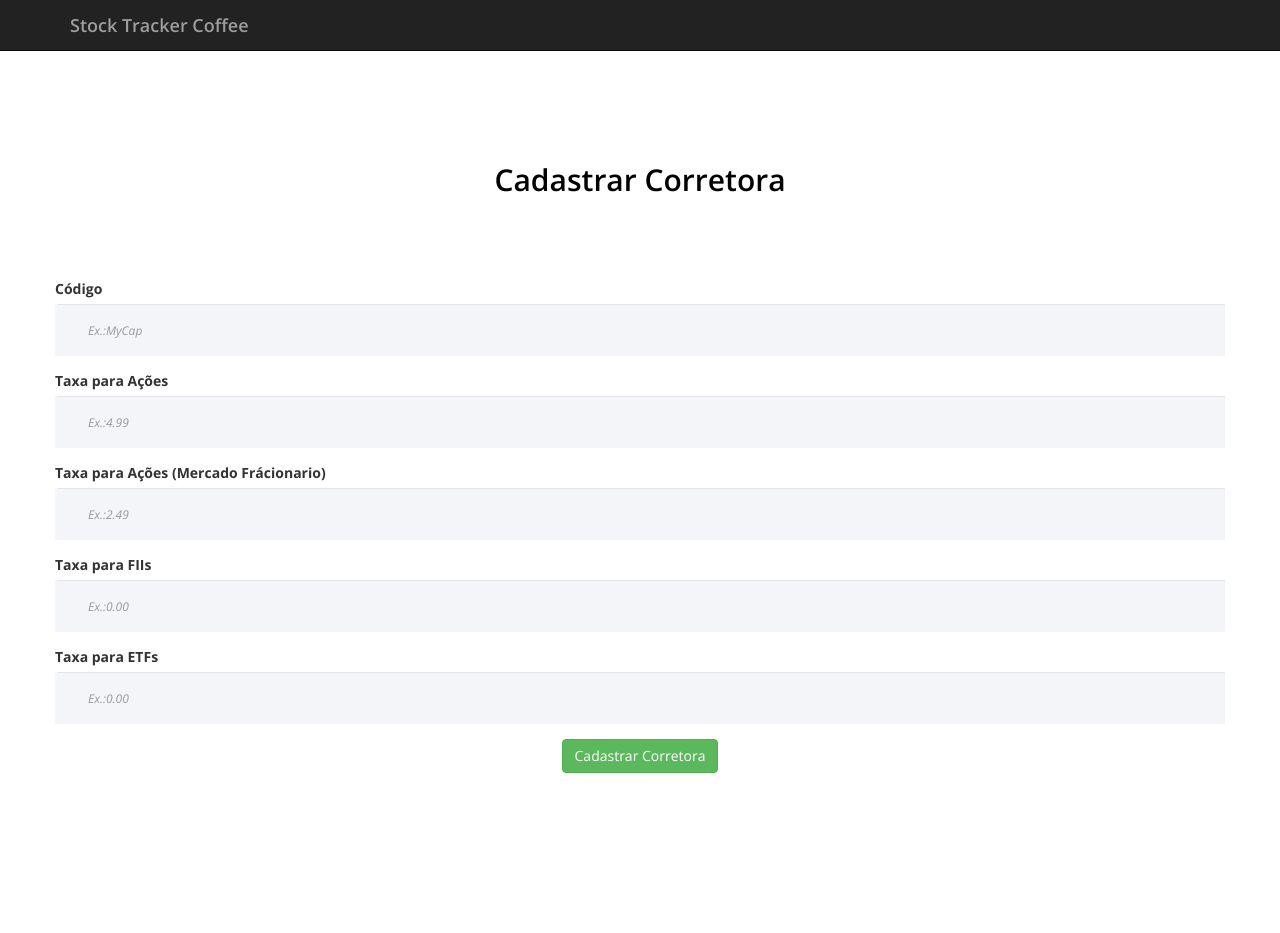
After one commit to reihtw/stocktracker, a Django app: page /corretoras/cadastrar in a window 1280 px wide. The commit adds this page. Run offline with Django 3.2, Linux system fonts and the light colour scheme; some libraries are stand-ins or nearby versions.

Commit message:
Broker dashboard and broker register function

```diff
--- /dev/null
+++ b/corretora/urls.py
@@ -0,0 +1,8 @@
+from django.urls import path
+
+from . import views
+
+urlpatterns = [
+    path('', views.visualizar_corretoras, name='visualizar_corretoras'),
+    path('cadastrar', views.cadastrar_corretora, name='cadastrar_corretora')
+]
--- a/corretora/views.py
+++ b/corretora/views.py
@@ -1,3 +1,44 @@
-from django.shortcuts import render
+from django.shortcuts import render, redirect, get_object_or_404
+from django.contrib.auth.models import User
+from django.contrib import messages
+
+from .models import Corretora
 
 # Create your views here.
+
+def visualizar_corretoras(request):
+    corretoras = Corretora.objects.all()
+
+    dados = {
+        'corretoras' : corretoras
+    }
+
+    return render(request, 'corretora/visualizar_corretoras.html', dados)
+
+def cadastrar_corretora(request):
+    if request.method == 'POST':
+        nome = request.POST['nome']
+        taxa_acoes = request.POST['taxa_acoes']
+        taxa_acoes_fracionario = request.POST['taxa_acoes_fracionario']
+        taxa_fiis = request.POST['taxa_fiis']
+        taxa_etfs = request.POST['taxa_etfs']
+
+        user = get_object_or_404(User, pk=request.user.id)
+
+        if Corretora.objects.filter(nome=nome):
+            messages.error(request, 'Corretora já cadastrada!')
+            return redirect('cadastrar_corretora')
+
+        corretora = Corretora.objects.create(
+            usuario=user,
+            nome=nome,
+            taxa_acoes=taxa_acoes,
+            taxa_acoes_fracionario=taxa_acoes_fracionario,
+            taxa_fiis=taxa_fiis,
+            taxa_etfs=taxa_etfs
+        )
+
+        corretora.save()
+
+        return redirect('visualizar_corretoras')
+    return render(request, 'corretora/cadastrar_corretora.html')
--- a/stocktracker/urls.py
+++ b/stocktracker/urls.py
@@ -20,5 +20,6 @@ urlpatterns = [
     path('', include('usuario.urls')),
     path('', include('papel.urls')),
     path('historico/', include('historico.urls')),
+    path('corretoras/', include('corretora.urls')),
     path('admin/', admin.site.urls),
 ]
--- /dev/null
+++ b/templates/corretora/cadastrar_corretora.html
@@ -0,0 +1,54 @@
+{% extends 'base.html' %}
+{% load static %}
+{% block content %}
+
+{% include 'partials/_menu.html' %}
+
+<div class="contact-area section-padding-0-80">
+    <div class="contact-area section-padding-0-80">
+        <div class="container">
+            <div class="row">
+                <div class="col-12">
+                    <div class="section-heading">
+                        <h2>Cadastrar Corretora</h2>
+                    </div>
+                </div>
+            </div>
+            <div class="row">
+                <div class="col-12">
+                    {% include 'partials/_alertas.html' %}
+                    <div class="contact-form-area">
+                        <form action="{% url 'cadastrar_corretora' %}" method="POST">
+                            {% csrf_token %}
+                            <div class="row">
+                                <div class="col-12 col-lg-12">
+                                    <label for="codigo"><b>Código</b></label>
+                                    <input type="text" id="nome" class="form-control" name="nome" placeholder="Ex.:MyCap" required>
+                                </div>
+                                <div class="col-12 col-lg-12">
+                                    <label for="codigo"><b>Taxa para Ações</b></label>
+                                    <input type="text" id="taxa_acoes" class="form-control" name="taxa_acoes" placeholder="Ex.:4.99" required>
+                                </div>
+                                <div class="col-12 col-lg-12">
+                                    <label for="codigo"><b>Taxa para Ações (Mercado Frácionario)</b></label>
+                                    <input type="text" id="taxa_acoes_fracionario" class="form-control" name="taxa_acoes_fracionario" placeholder="Ex.:2.49" required>
+                                </div>
+                                <div class="col-12 col-lg-12">
+                                    <label for="codigo"><b>Taxa para FIIs</b></label>
+                                    <input type="text" id="taxa_fiis" class="form-control" name="taxa_fiis" placeholder="Ex.:0.00" required>
+                                </div>
+                                <div class="col-12 col-lg-12">
+                                    <label for="codigo"><b>Taxa para ETFs</b></label>
+                                    <input type="text" id="taxa_etfs" class="form-control" name="taxa_etfs" placeholder="Ex.:0.00" required>
+                                </div>
+                                <div class="col-12 text-center">
+                                    <button class="btn btn-success" type="submit">Cadastrar Corretora</button>
+                                </div>
+                            </div>
+                        </form>
+                    </div>
+                </div>
+            </div>
+        </div>
+    </div>
+{% endblock %}
--- a/templates/partials/_menu.html
+++ b/templates/partials/_menu.html
@@ -10,7 +10,7 @@
                 {% if user.is_authenticated %}
 					<li><a href="{% url 'papeis' %}">Papeis</a></li>
 					<li><a href="#">Minhas negociações</a></li>
-					<li><a href="#">Minhas corretoras</a></li>
+					<li><a href="{% url 'visualizar_corretoras' %}">Minhas corretoras</a></li>
 				{% endif %}
 			</ul>
 		</div>
```
Also changed, not shown: templates/corretora/visualizar_corretoras.html (added, +81 -0 lines).
